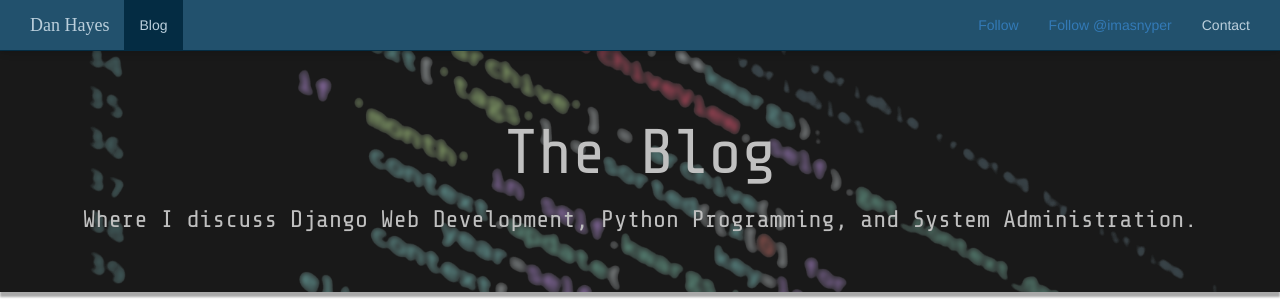
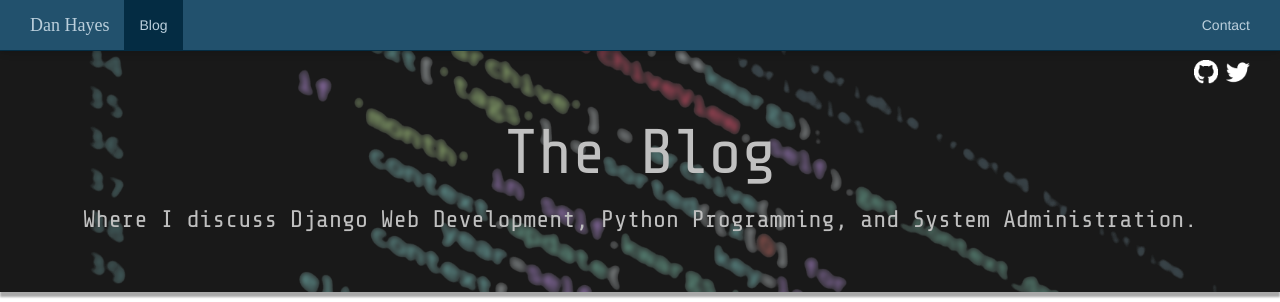
Before and after one commit to imasnyper/danielhayes, a Django app: page / in a window 1280 px wide. Shown: the top 302 px of the page. Run offline with Django 3.2, Linux system fonts and the light colour scheme; data comes from the database, SQL or seed files in the repository; parts of the project's set-up code (start-up, migrations or seed data) failed here and were passed over; some libraries are stand-ins or nearby versions; some web fonts are replaced.

Commit message:
changed twitter and github links to be bare links to my profile pages on each site instead of the scripted follow buttons for each.
Signed-off-by: Daniel Hayes <danihaye@gmail.com>

```diff
--- a/blog/static/blog/navbar_style.css
+++ b/blog/static/blog/navbar_style.css
@@ -93,28 +93,6 @@
   }
 }
 
-.github-link {
-  height: 50px;
-}
-
-.twitter-link {
-    height: 50px;
-}
-
-.twitter-follow {
-    position: relative;
-    top: 50%;
-    transform: translateY(-50%);
-    padding: 15px;
-}
-
-.github-follow {
-  position: relative;
-  top: 50%;
-  transform: translateY(-50%);
-  padding: 15px;
-}
-
 .navbar-toggle {
   line-height: 75px;
   height: 30px;
--- a/blog/static/blog/script.js
+++ b/blog/static/blog/script.js
@@ -17,20 +17,3 @@ function closeTagNav() {
     document.getElementById("tag-nav").style.width = "0";
 /*     document.getElementById("main").style.paddingRight = "0"; */
 }
-
-$(document).ready(() => {
-    $(".navbar").hover(
-        () => {
-            $(".navbar-brand-short").fadeOut("slow", () => {
-            });
-            $(".navbar-brand-full").fadeIn("slow", () => {
-            });
-        },
-        () => {
-            $(".navbar-brand-short").fadeIn("slow", () => {
-            });
-            $(".navbar-brand-full").fadeOut("slow", () => {
-            });
-        }
-    );
-});
--- a/blog/static/blog/style.css
+++ b/blog/static/blog/style.css
@@ -76,10 +76,6 @@ form > button {
 /*}*/
 /*}*/
 
-.navbar-brand-full {
-    display: none;
-}
-
 .home-container {
     padding: 0 7%;
     margin: 0;
@@ -91,11 +87,6 @@ form > button {
     font-family: 'Share Tech Mono', monospace;
     flex: 1 0 auto; /* for sticky footer */
     margin: 0;
-}
-
-.blurb {
-    text-align: justify;
-    text-justify: inter-word;
 }
 
 .row {
@@ -122,3 +113,28 @@ label {
 .grecaptcha-badge {
     bottom: 74px !important;
 }
+
+.social-links {
+    position: absolute;
+    right: 0;
+    top: 50px;
+    margin: 10px 30px 0 0;
+    width: 56px;
+    height: 24px;
+}
+
+.twitter-link, .github-link {
+    width: 24px;
+    height: 24px;
+    background-size: cover;
+    display: inline-block;
+}
+
+.twitter-link {
+    background-image: url("images/twitter logo.png");
+
+}
+
+.github-link {
+    background-image: url("images/github logo.png");
+}
--- a/blog/templates/blog/base.html
+++ b/blog/templates/blog/base.html
@@ -7,7 +7,7 @@
     <link rel="stylesheet" href="https://maxcdn.bootstrapcdn.com/bootstrap/3.3.7/css/bootstrap.min.css"
           integrity="sha384-BVYiiSIFeK1dGmJRAkycuHAHRg32OmUcww7on3RYdg4Va+PmSTsz/K68vbdEjh4u" crossorigin="anonymous">
 
-    <script src="https://ajax.googleapis.com/ajax/libs/jquery/1.12.4/jquery.min.js"></script>
+    <script src="https://ajax.googleapis.com/ajax/libs/jquery/3.3.1/jquery.min.js"></script>
 
     <!--&lt;!&ndash; Latest compiled and minified JavaScript &ndash;&gt;-->
     <script src="https://maxcdn.bootstrapcdn.com/bootstrap/3.3.7/js/bootstrap.min.js"
@@ -42,9 +42,6 @@
         gtag('config', 'UA-135497689-1');
     </script>
 
-
-    <script src="{% static 'blog/script.js' %}"></script>
-
     {% block extra_stylesheets %}{% endblock extra_stylesheets %}
 
     <title>{% block title %}Daniel Hayes - Python and Django Blogger{% endblock title %}</title>
@@ -63,8 +60,7 @@
             </button>
             <a class="navbar-brand" href="{% url 'blog:home' %}">
                 {% block nav-brand %}
-                    <span class="navbar-brand-short">DH</span>
-                    <span class="navbar-brand-full">Dan Hayes</span>
+                    Dan Hayes
                 {% endblock %}
             </a>
         </div>
@@ -75,19 +71,6 @@
                 </li>
             </ul>
             <ul class="nav navbar-nav navbar-right">
-                <li class="github-link">
-                    <div class="github-follow">
-                        <a class="github-button" href="https://github.com/imasnyper"
-                           aria-label="Follow @imasnyper on GitHub">Follow</a>
-                    </div>
-                </li>
-                <li class="twitter-link">
-                    <div class="twitter-follow">
-                        <a href="https://twitter.com/imasnyper" class="twitter-follow-button"
-                           data-show-screen-name="false" data-show-count="false">Follow @imasnyper</a>
-                        <script async src="//platform.twitter.com/widgets.js" charset="utf-8"></script>
-                    </div>
-                </li>
                 <li class="{% block contact_active %}{% endblock %}">
                     <a href="{% url 'blog:contact' %}">Contact</a>
                 </li>
@@ -104,8 +87,7 @@
 {% block footer %}
     <footer class="footer">&copy;2019 Daniel Hayes</footer>
 {% endblock footer %}
-<!-- Place this tag in your head or just before your close body tag. -->
-<script async defer src="https://buttons.github.io/buttons.js"></script>
+<script src="{% static 'blog/script.js' %}"></script>
 {% block extra_scripts %}{% endblock %}
 </body>
 </html>
--- a/blog/templates/blog/blog_archive.html
+++ b/blog/templates/blog/blog_archive.html
@@ -22,6 +22,10 @@
           <div class="jumbotron-archive-text">Archive</div>
       </h2>
     {% endif %}
+      <span class="social-links">
+        <a href="https://github.com/imasnyper" target="_blank" class="github-link"></a>
+        <a href="https://twitter.com/imasnyper" target="_blank" class="twitter-link"></a>
+    </span>
   </div>
 {% endblock %}
 
--- a/blog/templates/blog/blog_index.html
+++ b/blog/templates/blog/blog_index.html
@@ -12,6 +12,10 @@
                 Where I discuss Django Web Development, Python Programming, and System Administration.
             </h3>
         {% endif %}
+        <span class="social-links">
+            <a href="https://github.com/imasnyper" target="_blank" class="github-link"></a>
+            <a href="https://twitter.com/imasnyper" target="_blank" class="twitter-link"></a>
+        </span>
     </div>
 {% endblock page_header %}
 
--- a/blog/templates/blog/blog_tags.html
+++ b/blog/templates/blog/blog_tags.html
@@ -9,6 +9,10 @@
         {% if tag %}
             <h3>Tag: {{ tag }}</h3>
         {% endif %}
+        <span class="social-links">
+            <a href="https://github.com/imasnyper" target="_blank" class="github-link"></a>
+            <a href="https://twitter.com/imasnyper" target="_blank" class="twitter-link"></a>
+        </span>
     </div>
 {% endblock page_header %}
 {% block post_detail %}
--- a/blog/templates/blog/contact.html
+++ b/blog/templates/blog/contact.html
@@ -10,6 +10,10 @@
             email me at <a onclick="window.open('mailto:dan@danhayes.dev', 'mail');
         event.preventDefault()" href="mailto:dan@danhayes.dev" target="_blank">dan@danhayes.dev</a>
         </h3>
+        <span class="social-links">
+            <a href="https://github.com/imasnyper" target="_blank" class="github-link"></a>
+            <a href="https://twitter.com/imasnyper" target="_blank" class="twitter-link"></a>
+        </span>
     </div>
 {% endblock header %}
 {% block contact %}
--- a/blog/templates/blog/post_detail.html
+++ b/blog/templates/blog/post_detail.html
@@ -19,6 +19,10 @@
                 {% endfor %}
             </h4>
         {% endif %}
+        <span class="social-links">
+            <a href="https://github.com/imasnyper" target="_blank" class="github-link"></a>
+            <a href="https://twitter.com/imasnyper" target="_blank" class="twitter-link"></a>
+        </span>
     </div>
 {% endblock page_header %}
 
```
Also changed, not shown: blog/static/blog/images/github logo.png (added), blog/static/blog/images/twitter logo.png (added).
